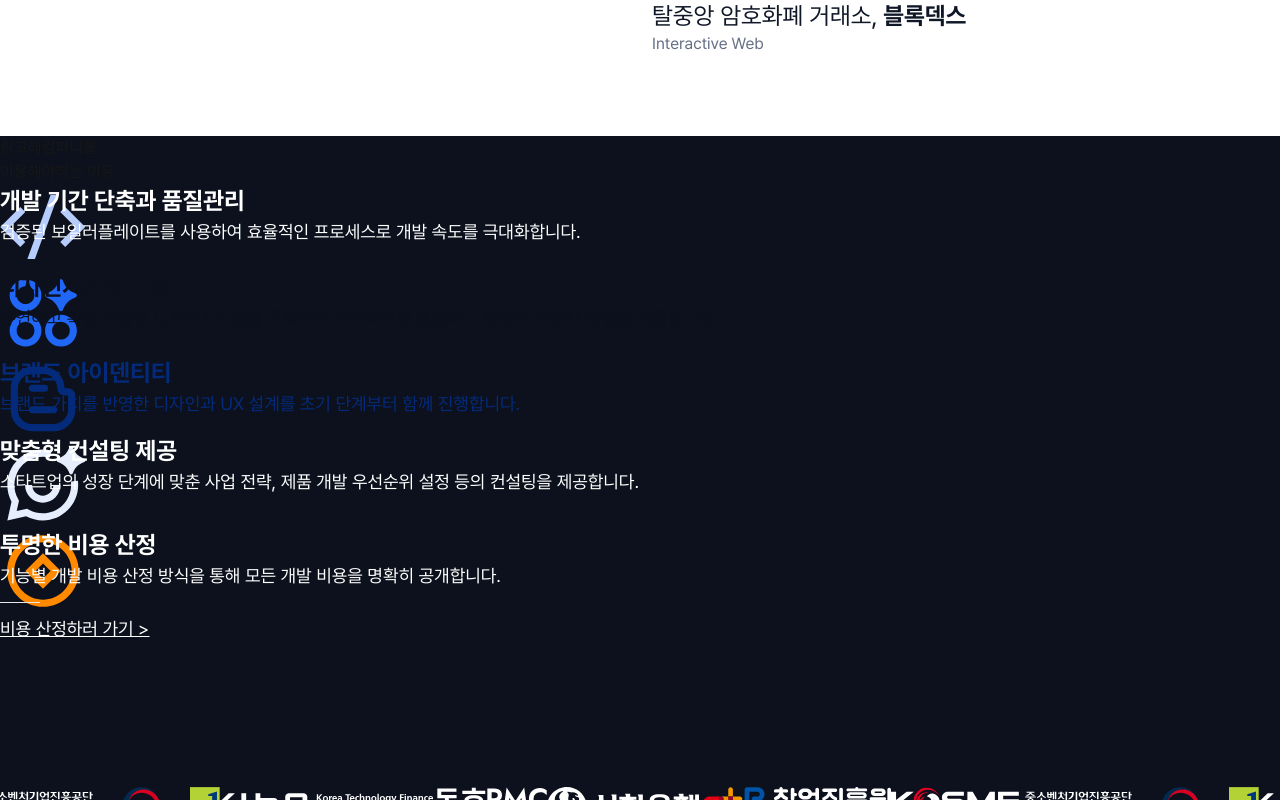
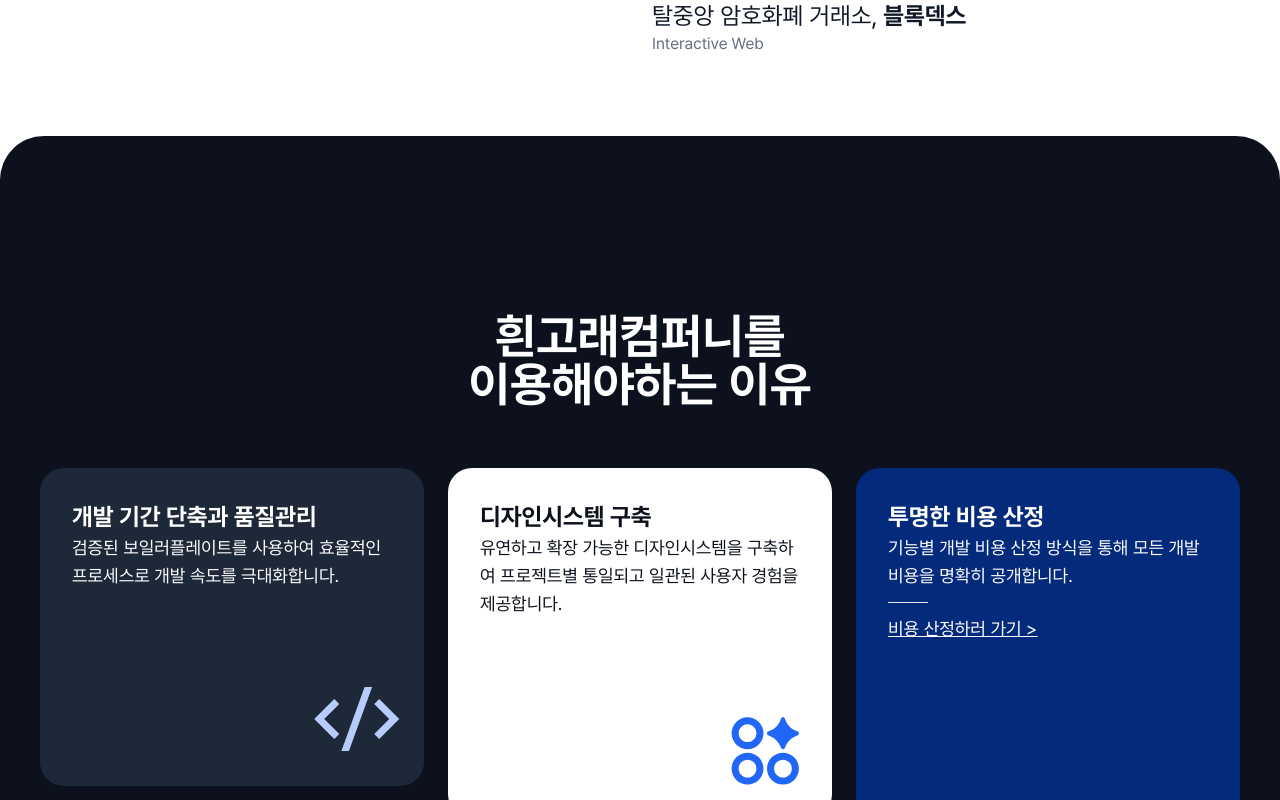
Before and after one commit to Hingoray-Develop/ww-homepage, a Next.js app: page / in a window 1280 px wide. Shown: the part 4720-5520 px from the top of the page. Built offline with nearby package versions, Linux system fonts and the light colour scheme.

Commit message:
feat: update colors and add containers to tailwind config

```diff
--- a/src/styles/colors/index.ts
+++ b/src/styles/colors/index.ts
@@ -17,7 +17,7 @@ const colors = {
     100: "#CFD3E5",
     200: "#B5CCFC",
     300: "#84AAFB",
-    400: "#414E95",
+    400: "#5288F9",
     500: "#2167F7",
     600: "#084DDE",
     700: "#0A144A",
--- a/tailwind.config.ts
+++ b/tailwind.config.ts
@@ -4,6 +4,7 @@ export default {
   content: [
     "./src/pages/**/*.{js,ts,jsx,tsx,mdx}",
     "./src/components/**/*.{js,ts,jsx,tsx,mdx}",
+    "./src/containers/**/*.{js,ts,jsx,tsx,mdx}",
     "./src/app/**/*.{js,ts,jsx,tsx,mdx}",
   ],
   theme: {
```
